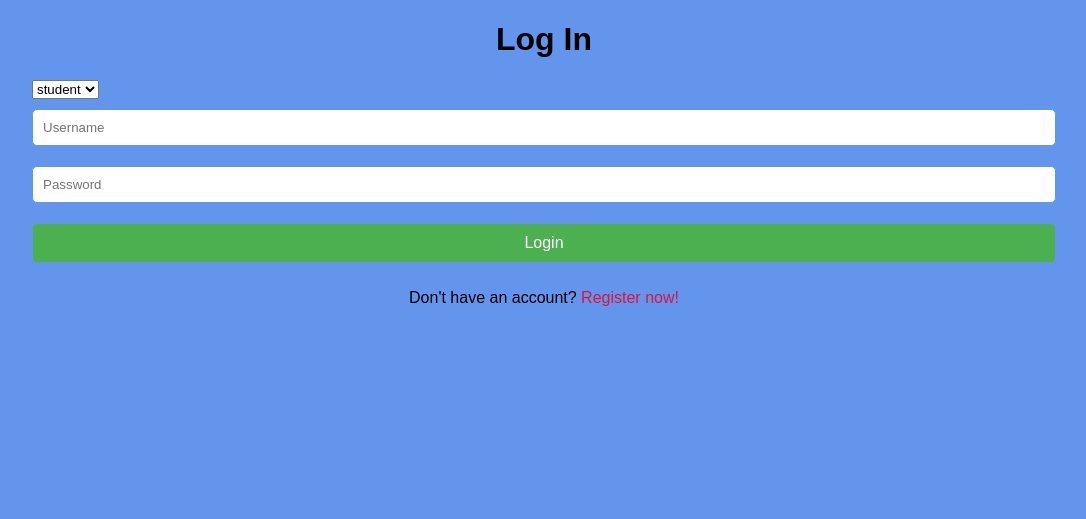
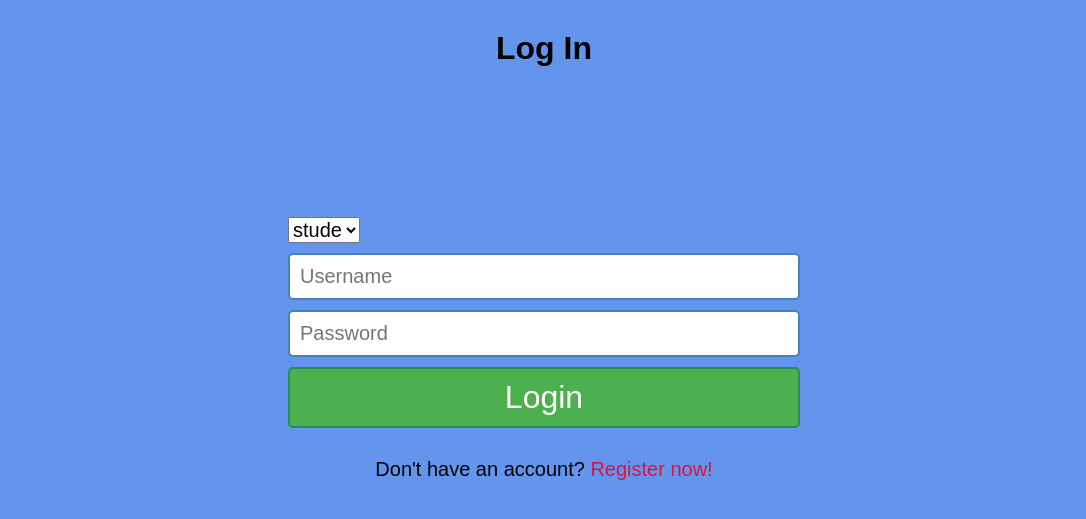
Before and after one commit to borvath/Flask_QuizWebsite, a Flask app: page /login in a window 1280 px wide. Shown: the top 519 px of the page, without its empty margins (96-1182 px from the left). Run offline with Flask 3, Linux system fonts and the light colour scheme.

Commit message:
Refactored CSS files

```diff
--- a/static/styles/index.css
+++ /dev/null
@@ -1 +0,0 @@
-@import "common.css";
--- a/static/styles/login.css
+++ b/static/styles/login.css
@@ -1,5 +1,3 @@
-/* login.css */
-
 body {
     font-family: Arial, sans-serif;
     background-color: cornflowerblue;
@@ -9,21 +7,32 @@ body {
 
 .container {
     width: 50%;
-    margin: auto;
-    margin-top: 50px;
+    margin: 50px auto auto;
     background-color: #fff;
     padding: 20px;
     border-radius: 8px;
     box-shadow: 0 0 10px rgba(0, 0, 0, 0.1);
 }
 
+header {
+    margin-bottom: 150px;
+}
+
 h1 {
+    margin-top: 30px;
     text-align: center;
 }
 
 form {
-    width: 80%;
-    margin: auto;
+    width: 40%;
+    margin: auto auto 25px auto;
+}
+
+form select {
+    text-align: center;
+    width: 14%;
+    font-size: 20px;
+    margin-bottom: 5px;
 }
 
 form input[type="text"],
@@ -31,24 +40,33 @@ form input[type="password"],
 form input[type="submit"] {
     width: 100%;
     padding: 10px;
-    margin: 10px 0;
-    border: 1px solid cornflowerblue;
-    border-radius: 5px;
+    margin: 5px 0;
     box-sizing: border-box;
 }
 
+form input[type="text"],
+form input[type="password"] {
+    border: 2px solid steelblue;
+    border-radius: 5px;
+    font-size: 20px;
+}
+
 form input[type="submit"] {
+    border: 2px solid seagreen;
+    border-radius: 5px;
     background-color: #4caf50;
-    font-size: 1rem;
     color: white;
     cursor: pointer;
+    font-size: 32px;
 }
 
 form input[type="submit"]:hover {
-    background: forestgreen;}
+    background: forestgreen;
+}
 
 p {
     text-align: center;
+    font-size: 20px;
 }
 
 p a {
--- a/static/styles/quiz.css
+++ b/static/styles/quiz.css
@@ -1,5 +1,3 @@
-
-
 body {
     font-family: Arial, Helvetica, sans-serif;
 }
@@ -24,7 +22,6 @@ body {
     margin-right: 5px;
 }
 
-
 .home-button {
     display: inline-block;
     padding: 10px 12px;
@@ -36,9 +33,6 @@ body {
     background-color: cornflowerblue;
     border:darkred;
 }
-
-
-
 
 button {
     display: inline-block;
--- a/static/styles/table.css
+++ b/static/styles/table.css
@@ -3,11 +3,9 @@ table {
     width: 80%;
     border-collapse: collapse;
     border: 4px;
-
 }
 
-th,
-td {
+th, td {
     padding: 4px;
     text-align: left;
 }
```
